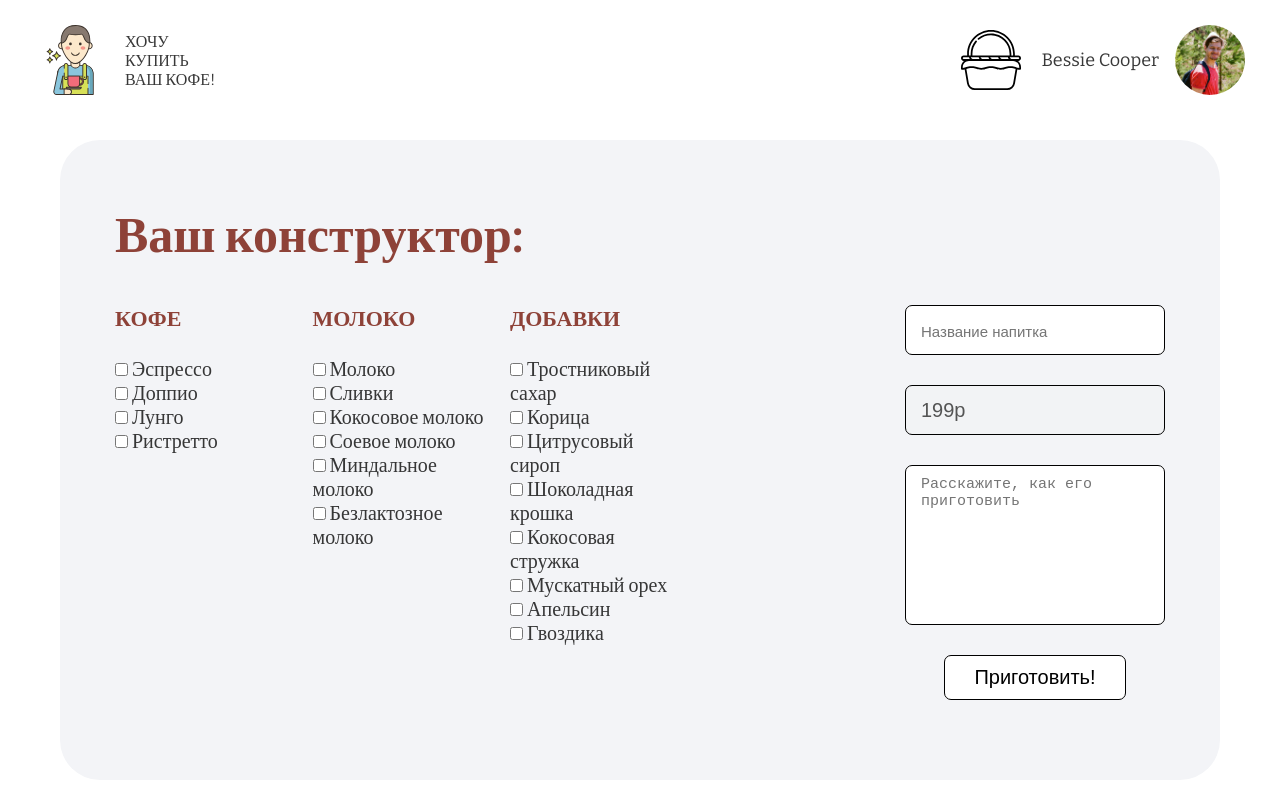
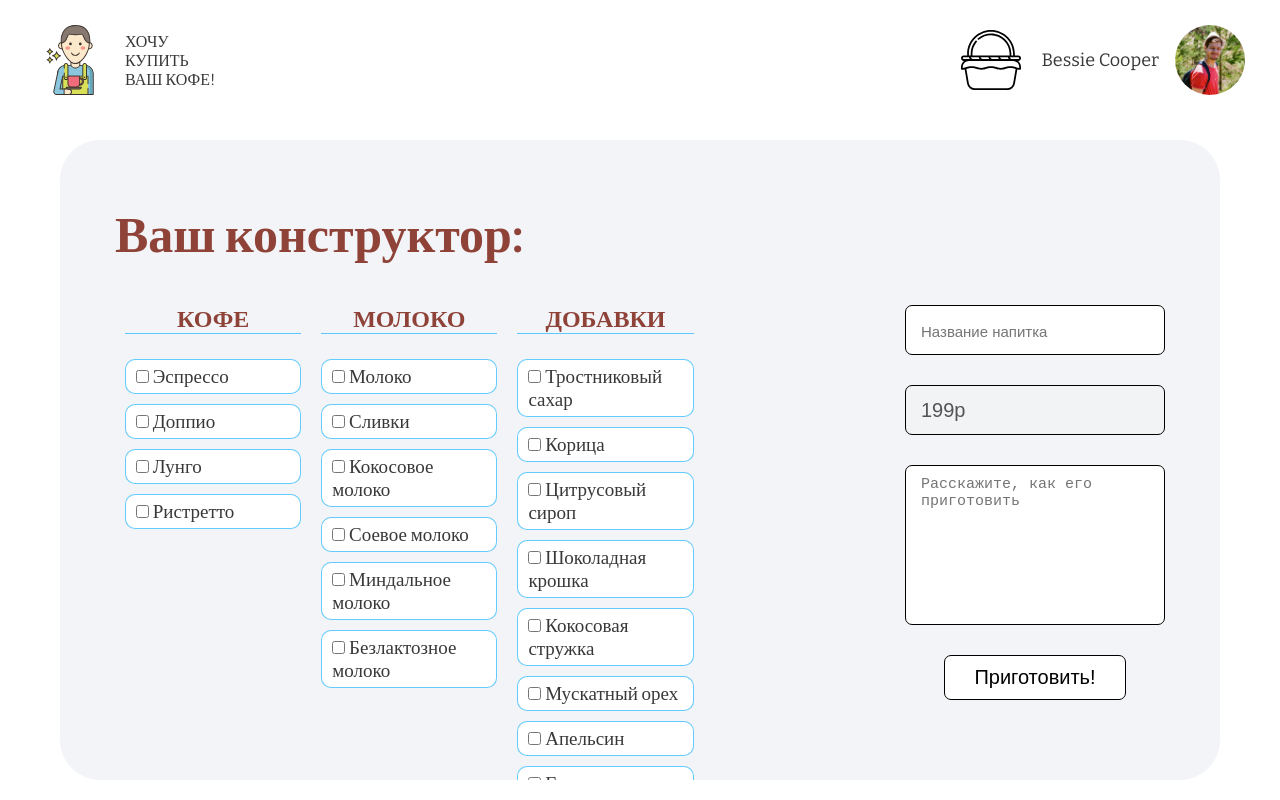
Before and after one commit to nakku-tricks/Create-Your-Best-Coffee, a Vue app: page /Create-Coffee in a window 1280 px wide. Built offline with nearby package versions, Linux system fonts and the light colour scheme; data requests are answered from the project's data file.

Commit message:
Изменил верстку ингредиентов

```diff
--- a/src/components/IngredientList.vue
+++ b/src/components/IngredientList.vue
@@ -50,14 +50,18 @@ export default {
   flex-grow: 2;
 
   &__list {
-    width: calc(25% - 25px);
-    margin-right: 25px;
+    width: calc(28% - 25px);
+    padding: 0 10px;
   }
 
   &__title {
     margin-bottom: 25px;
+
     text-transform: uppercase;
-    font-size: 22px;
+    font-size: 24px;
+    text-align: center;
+
+    border-bottom: 1px solid $color-border;
   }
 }
 </style>
--- a/src/components/IngredientListItem.vue
+++ b/src/components/IngredientListItem.vue
@@ -56,11 +56,21 @@ export default {
   }
 
   &__item {
-    font-size: 20px;
+    font-size: 19px;
+    border: 1px solid $color-border;
+    border-radius: 10px;
+    background-color: #ffffff;
+    margin-bottom: 10px;
+
+    transition: transform 300ms ease;
+    &:active {
+      transform: scale(0.9);
+    }
   }
 
   &__label {
     display: block;
+    padding: 5px 10px;
   }
 
   &__checkbox {
```
